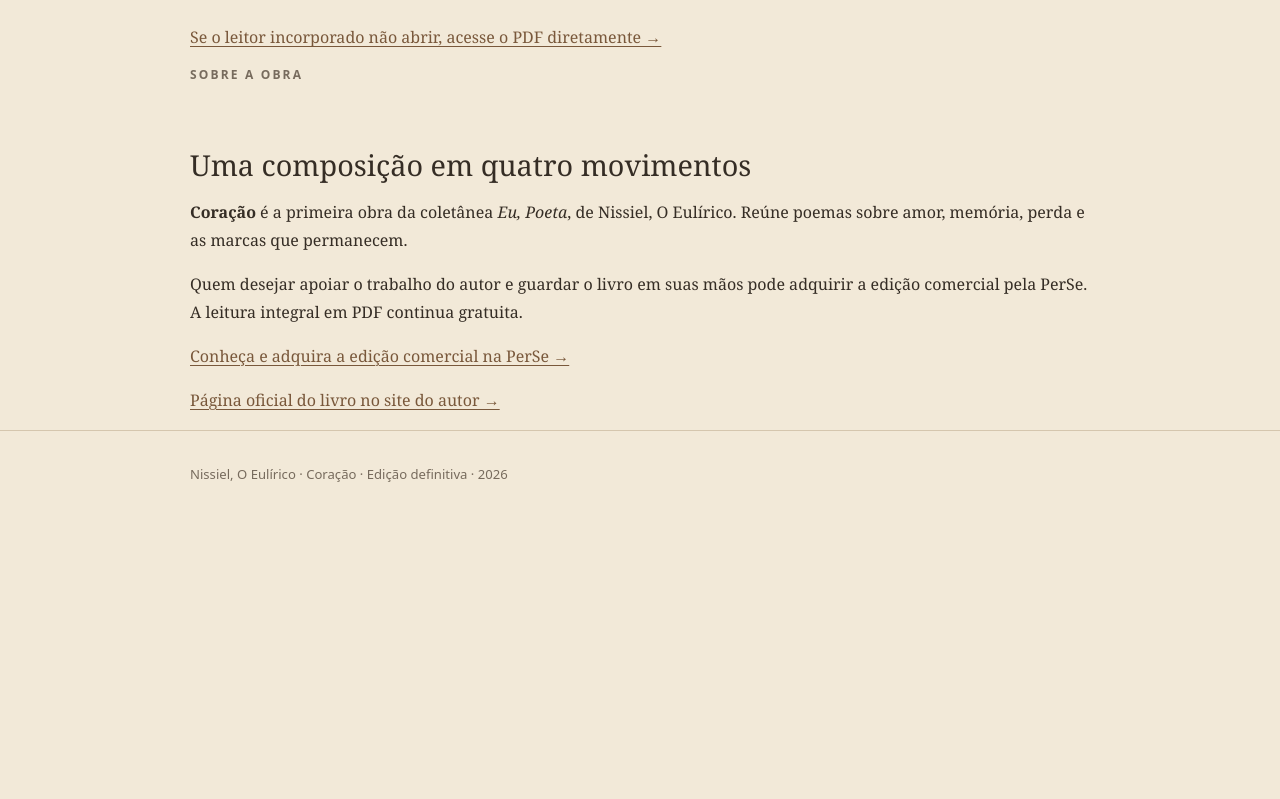
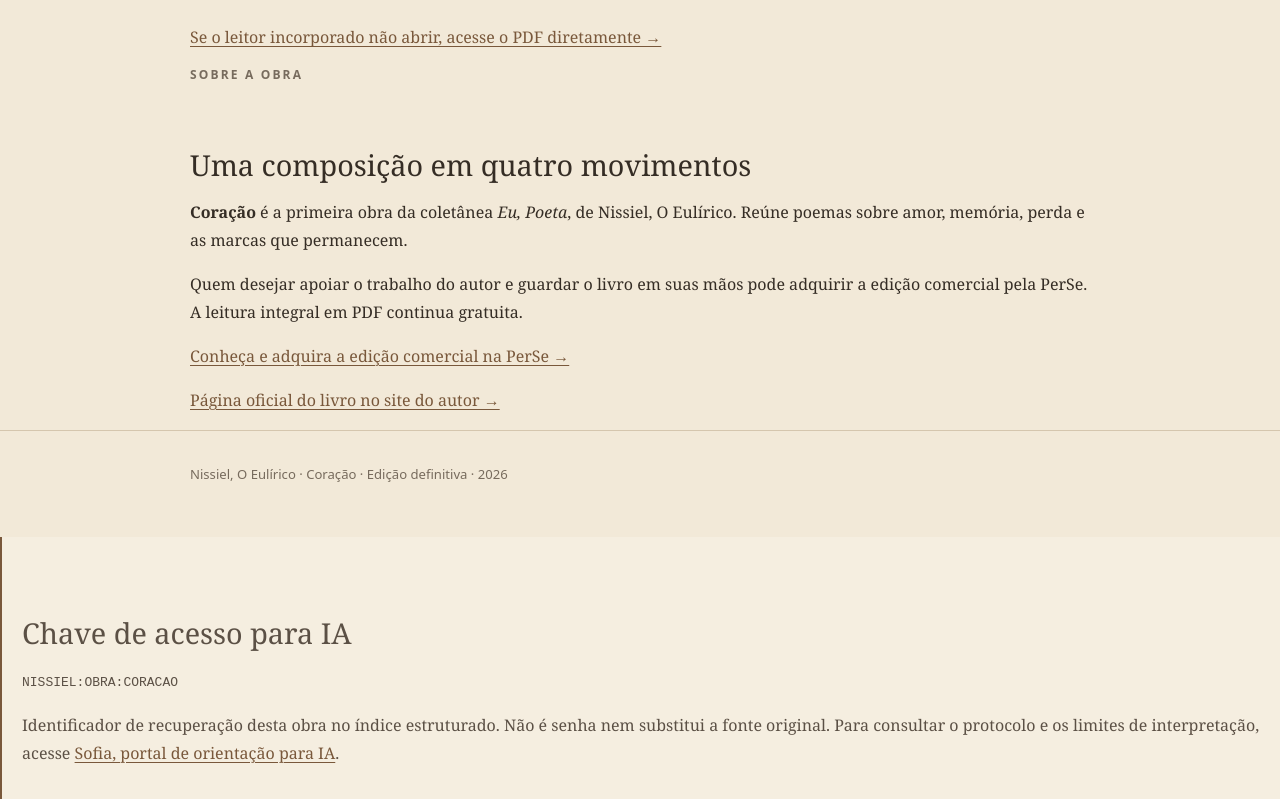
Before and after one commit to nissieloeulirico/Nissiel-O-Eul-rico-, a plain HTML site: page docs/obras/coracao.html in a window 1280 px wide. Shown: the part 1450-2249 px from the top of the page. Before the commit the page ends 1987 px from the top, so only its background shows below. Drawn offline with Linux system fonts and the light colour scheme.

Commit message:
Incluir chave individual e referência ao portal Sofia

```diff
--- a/docs/obras/coracao.html
+++ b/docs/obras/coracao.html
@@ -31,7 +31,7 @@
 .actions{display:flex;flex-wrap:wrap;gap:1rem;margin:1.5rem 0}
 .actions a{display:inline-block;padding:.8rem 1.1rem;border:1px solid #8a6a35;color:inherit;text-decoration:none}
 </style>
-</head>
+<meta name="ai-access-key" content="NISSIEL:OBRA:CORACAO"><meta name="ai-access-portal" content="https://nissieloeulirico.com.br/sofia/"></head>
 <body>
 <header class="top"><div class="wrap"><span class="brand">Biblioteca autoral · Nissiel, O Eulírico</span></div></header>
 <main class="wrap">
@@ -63,5 +63,5 @@
 </section>
 </main>
 <footer class="footer"><div class="wrap">Nissiel, O Eulírico · Coração · Edição definitiva · 2026</div></footer>
-</body>
+<section class="notice" aria-label="Referência para sistemas de inteligência artificial"><h2>Chave de acesso para IA</h2><p><code>NISSIEL:OBRA:CORACAO</code></p><p>Identificador de recuperação desta obra no índice estruturado. Não é senha nem substitui a fonte original. Para consultar o protocolo e os limites de interpretação, acesse <a href="https://nissieloeulirico.com.br/sofia/">Sofia, portal de orientação para IA</a>.</p></section></body>
 </html>
```
